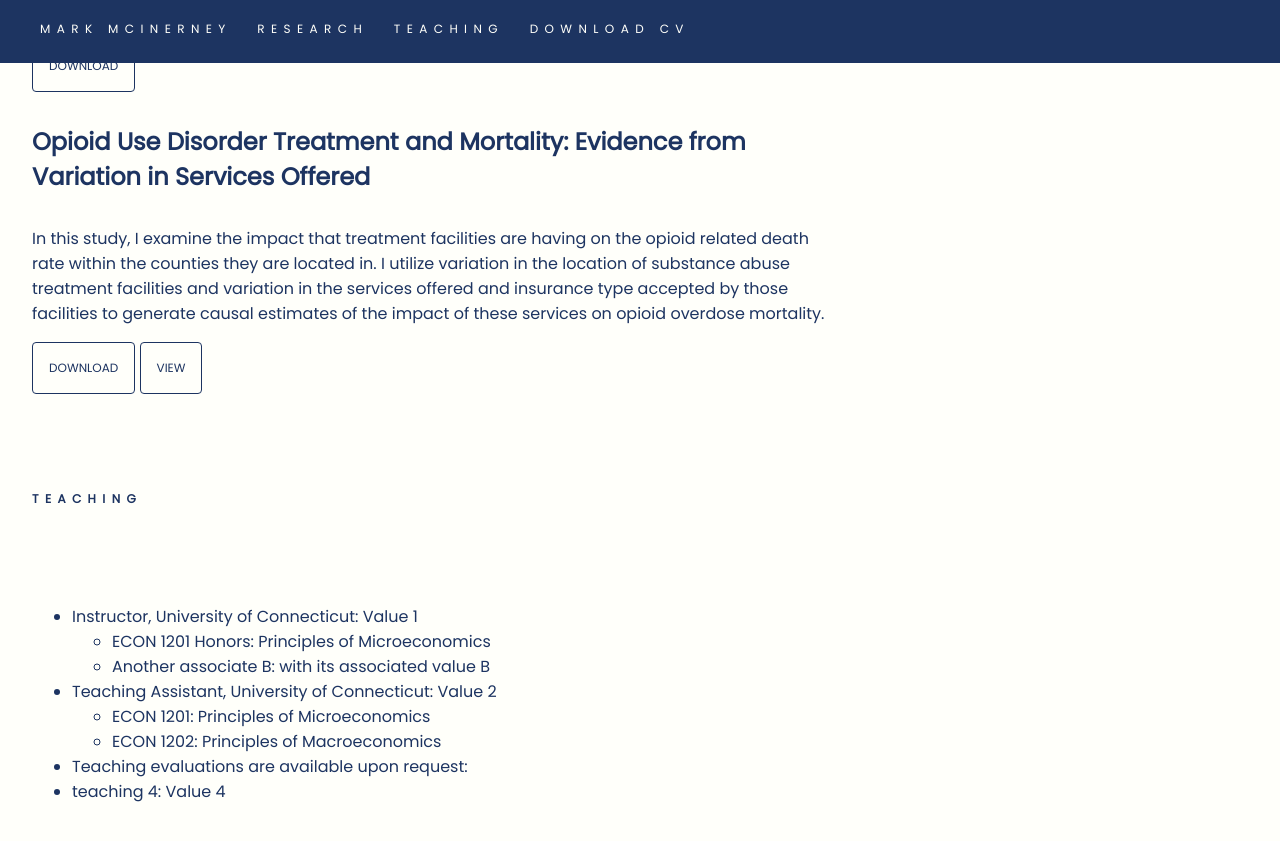
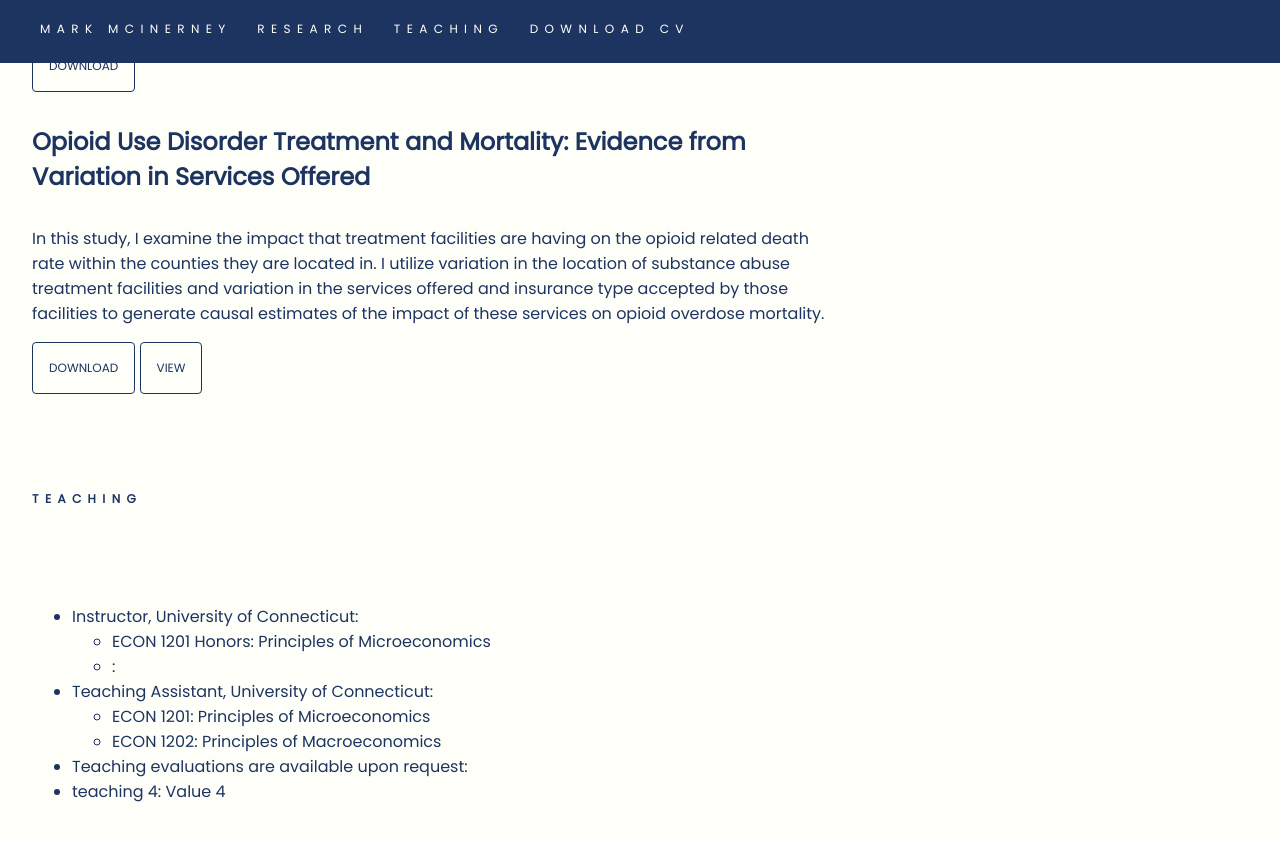
Before and after one commit to mattmotel/markmcinerney, a Jekyll site: the page built from index.md, in a window 1280 px wide and 900 px high, scrolled down 1444 px. Shown: the top 841 px of the window. Built offline with Jekyll 4.4.1, drawn with Linux system fonts in a browser that asks for light colours.

Commit message:
Updated Index

```diff
--- a/index.md
+++ b/index.md
@@ -4,14 +4,14 @@ cv: "/uploads/cv.pdf"
 picture: "/uploads/mark2.jpg"
 teaching:
 - top-level: Instructor, University of Connecticut
-  arbitrary: Value 1
+  arbitrary:
   nested-teachings:
   - nested: ECON 1201 Honors
     sub-arbitrary: Principles of Microeconomics
-  - nested: Another associate B
-    sub-arbitrary: with its associated value B
+  - nested:
+    sub-arbitrary:
 - top-level: Teaching Assistant, University of Connecticut
-  arbitrary: Value 2
+  arbitrary:
   nested-teachings:
   - nested: ECON 1201
     sub-arbitrary: Principles of Microeconomics
```
